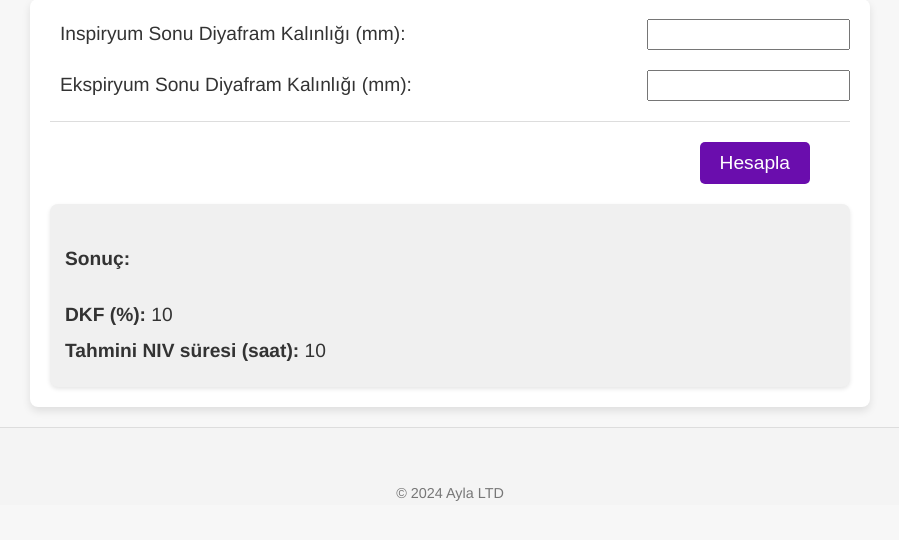
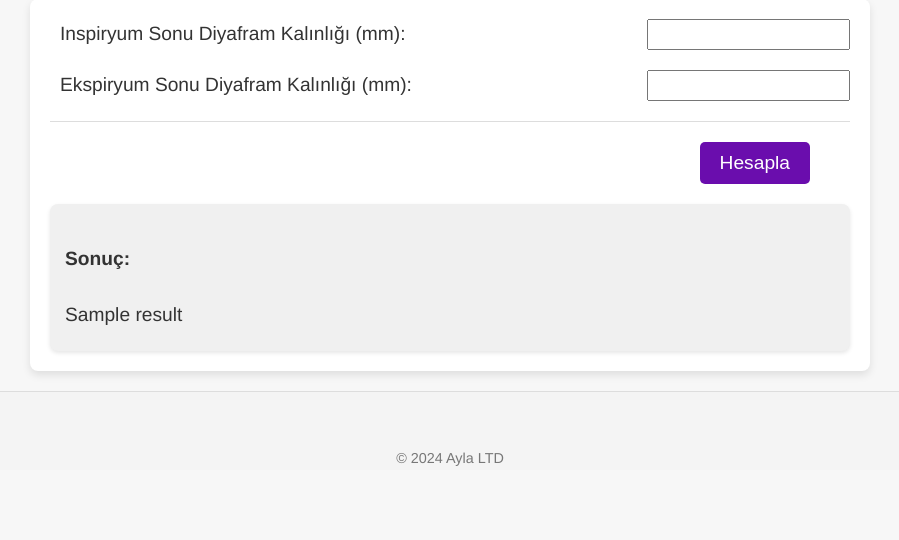
Before and after one commit to MuMSuZ/niv, a Flask app: template templates/nivsure.html in a window 1280 px wide. Shown: the part 192-732 px from the top of the page, without its empty margins (190-1089 px from the left). Run offline with Flask 3, Linux system fonts and the light colour scheme; the template is opened without the code that fills it: most values are stand-ins (such as "Sample title", 1, 10 or a date in 2020).

Commit message:
Update nivsure.html

```diff
--- a/templates/nivsure.html
+++ b/templates/nivsure.html
@@ -29,9 +29,7 @@
         {% if result %}
         <div class="result mt-4">
             <h4>Sonuç:</h4>
-            <p><strong>DKF (%):</strong> {{ result.dtf|round(2) }}</p>
-            <p><strong>Tahmini NIV süresi (saat):</strong> {{ result.niv_suresi|round(2) }}</p>
-
+            <p>{{ result|safe }}</p>
         </div>
         {% endif %}
     </div>
```
